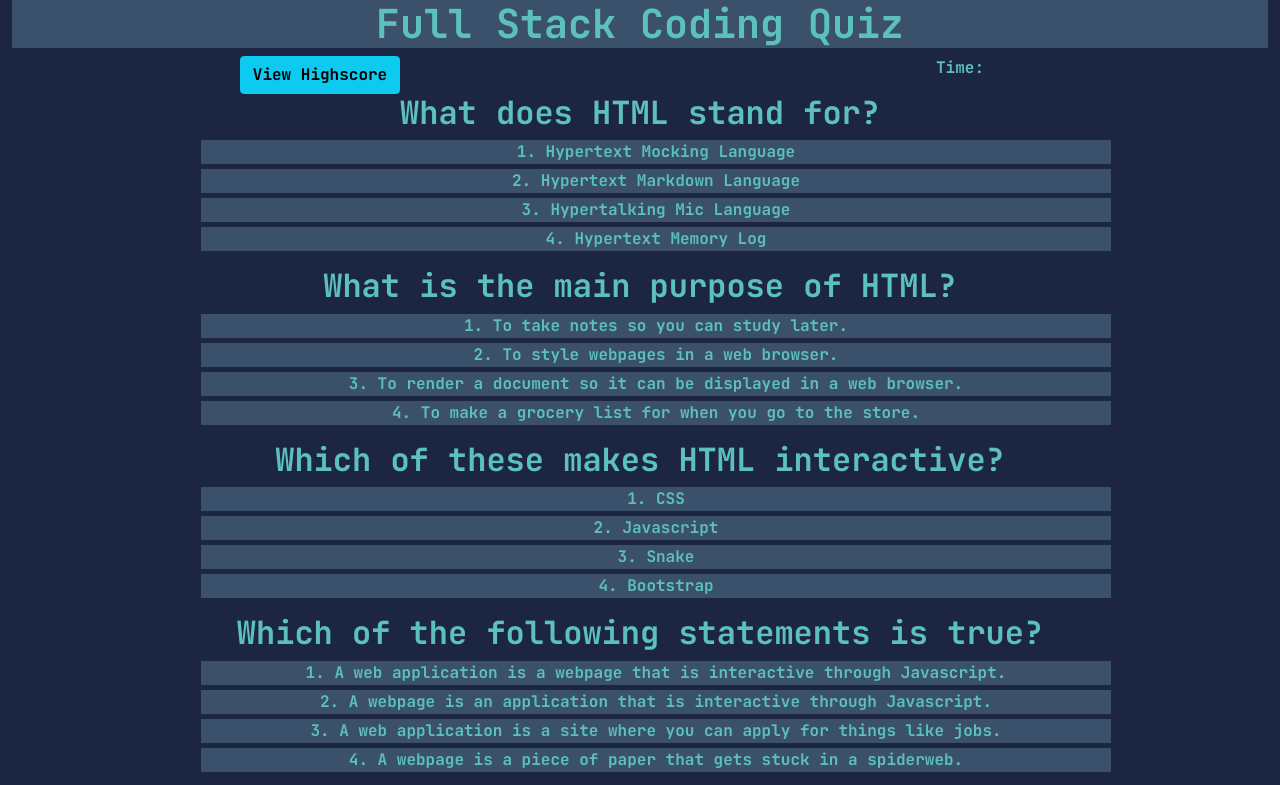
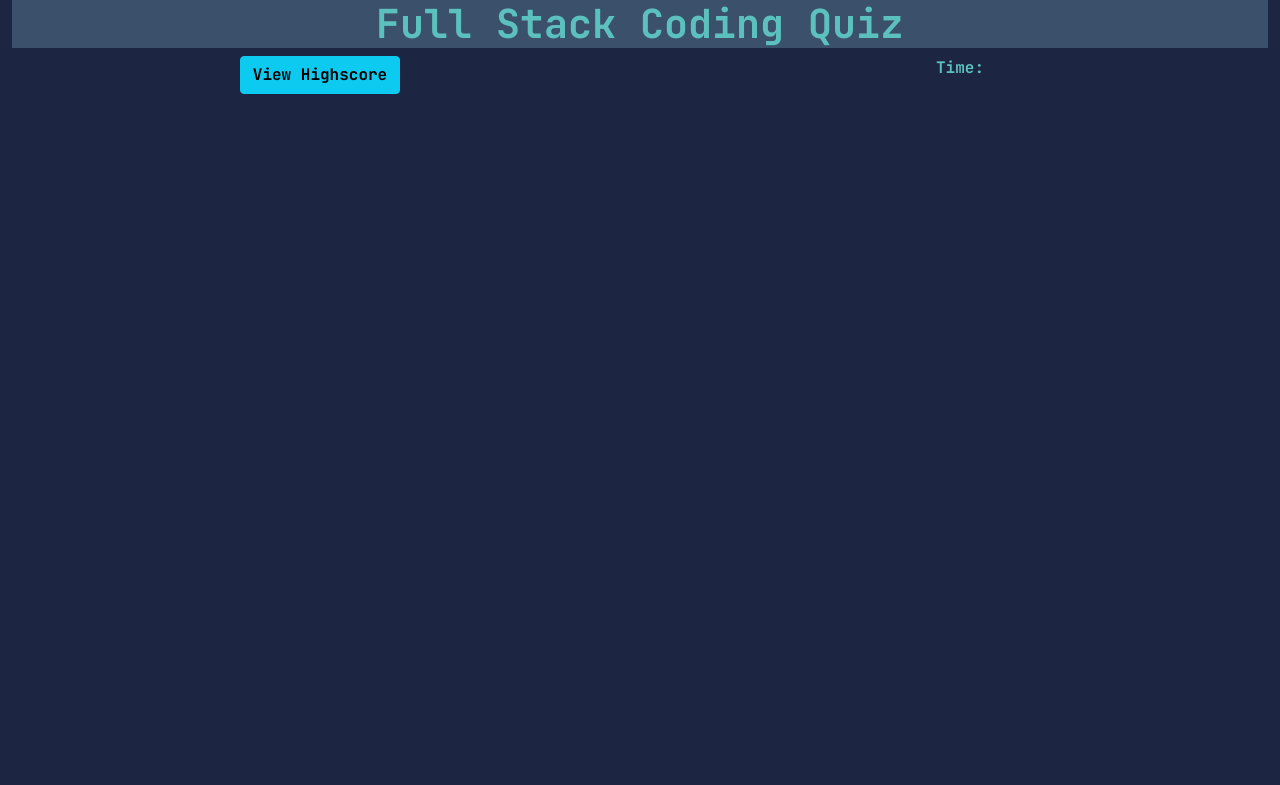
Before and after one commit to Joeseff6/FullStackCodingQuiz, a plain HTML site: page index.html in a window 1280 px wide. Shown: the top 785 px of the page. Drawn offline with nearby package versions, Linux system fonts and the light colour scheme.

Commit message:
Commented out questions

```diff
--- a/index.html
+++ b/index.html
@@ -32,7 +32,7 @@
 
 
         <!-- Lists of Questions -->
-        <div class="col-lg-9">
+        <!-- <div class="col-lg-9">
             <h2>What does HTML stand for?</h2>
             <ol>
                 <li>Hypertext Mocking Language</li>
@@ -235,7 +235,7 @@
                 <li>Wrench</li>
                 <li>Inspector</li>
                 <li>Bootcamp</li>
-            </ol>
+            </ol> -->
         </div>
 
     </div>
```
